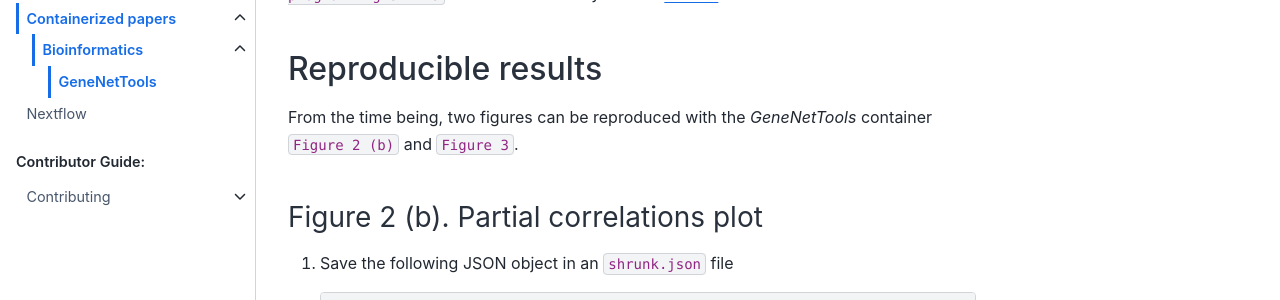
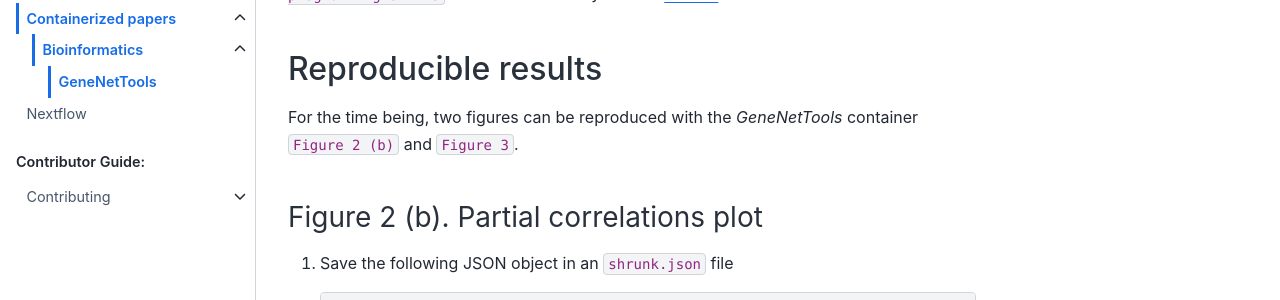
Before and after one commit to rijksuniversiteit-groningen/docker-cds, a Sphinx documentation site: the page built from docs/source/papers/statistics/GeneNetTools/GeneNetTools.rst, in a window 1280 px wide and 900 px high. Shown: the part 378-678 px from the top of the window. Built offline with Sphinx 7.4.7 and the Sphinx Book theme 1.1.4, drawn with Linux system fonts in a browser that asks for light colours; cross-references to code outside the pages are shown as plain code.

```diff
--- a/docs/source/papers/statistics/GeneNetTools/GeneNetTools.rst
+++ b/docs/source/papers/statistics/GeneNetTools/GeneNetTools.rst
@@ -20,7 +20,7 @@ programming skills``. It is assumed that you have `Docker
 Reproducible results
 ====================
 
-From the time being, two figures can be reproduced with the
+For the time being, two figures can be reproduced with the
 `GeneNetTools` container ``Figure 2 (b)`` and ``Figure 3``.
 
 Figure 2 (b). Partial correlations plot
--- a/docs/source/visualization/rugplot/rugplot.rst
+++ b/docs/source/visualization/rugplot/rugplot.rst
@@ -475,6 +475,7 @@ Singularity
 
 .. toctree::
 
+   gui/rugplotgui
    histograms
    violinplots
    pcaprojections
```
Also changed, not shown: docs/source/visualization/rugplot/gui/rugplotgui.rst (added, +19 -0 lines), docs/source/_static/gui_rugplot_initial_screen.png (added).
